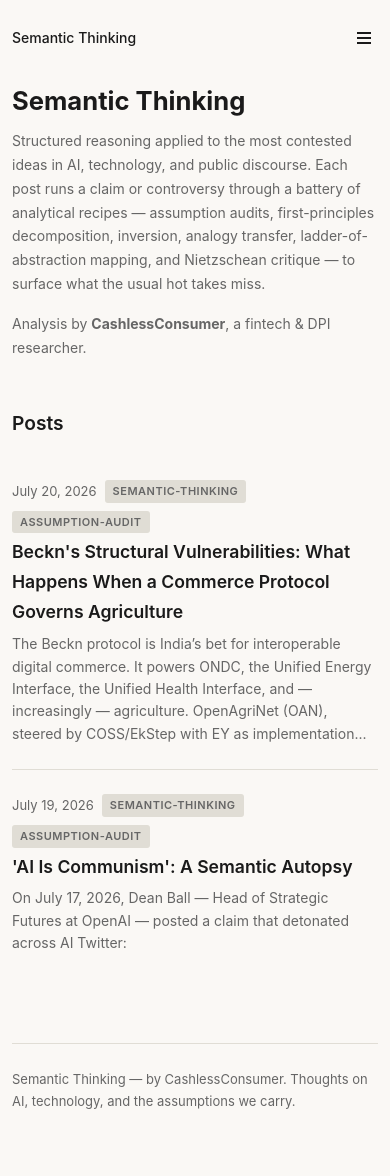
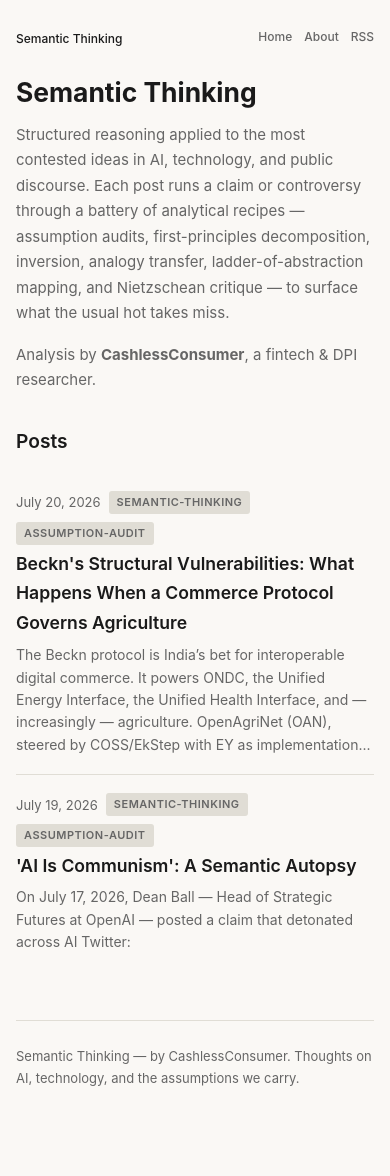
Before and after one commit to CCAgentOrg/semantic-thinking, a Jekyll site: the page built from index.html, in a window 390 px wide. Built offline with Jekyll 4.4.1, drawn with Linux system fonts in a browser that asks for light colours; the list of posts is cut into pages by our own code.

Commit message:
Make blog responsive: add mobile breakpoints, image zoom modal, lazy loading, table scroll, dark mode image borders, accessibility improvements

```diff
--- a/_layouts/default.html
+++ b/_layouts/default.html
@@ -18,6 +18,7 @@
       --bg-card: #fff;
       --font: -apple-system, BlinkMacSystemFont, "Segoe UI", system-ui, sans-serif;
       --font-mono: "SF Mono", "Cascadia Code", Consolas, monospace;
+      --image-border: transparent;
     }
     @media (prefers-color-scheme: dark) {
       :root {
@@ -28,6 +29,7 @@
         --accent: #60a5fa;
         --accent-hover: #93c5fd;
         --bg-card: #1a1a18;
+        --image-border: #333;
       }
     }
     * { box-sizing: border-box; margin: 0; padding: 0; }
@@ -42,14 +44,30 @@
     .container {
       max-width: 680px;
       margin: 0 auto;
-      padding: 60px 24px 80px;
+      padding: 40px 24px 80px;
+    }
+    @media (max-width: 480px) {
+      .container { padding: 24px 16px 64px; }
+    }
+
+    /* Navigation */
+    .nav-toggle {
+      display: none;
+    }
+    .nav-toggle-label {
+      display: none;
+      cursor: pointer;
+      font-size: 20px;
+      color: var(--fg);
+      padding: 4px;
+      user-select: none;
+      line-height: 1;
     }
     nav {
       display: flex;
       gap: 24px;
-      margin-bottom: 48px;
+      margin-bottom: 32px;
       align-items: center;
-      flex-wrap: wrap;
     }
     nav a {
       color: var(--fg-muted);
@@ -59,29 +77,45 @@
       transition: color 0.15s;
     }
     nav a:hover { color: var(--accent); }
-    nav a.active { color: var(--fg); }
     nav .site-title {
       font-weight: 700;
       font-size: 16px;
       color: var(--fg);
       margin-right: auto;
     }
-    /* Mobile nav toggle */
-    .nav-toggle {
-      display: none;
-      background: none;
-      border: none;
-      cursor: pointer;
-      padding: 4px;
-      color: var(--fg);
+    @media (max-width: 600px) {
+      nav {
+        flex-wrap: wrap;
+        gap: 12px;
+      }
+      nav a:not(.site-title) {
+        font-size: 13px;
+      }
     }
-    .nav-toggle svg { display: block; }
+    @media (max-width: 480px) {
+      nav {
+        margin-bottom: 24px;
+      }
+      .site-title { font-size: 15px; }
+      nav a:not(.site-title) {
+        font-size: 12px;
+      }
+    }
+
+    /* Typography */
     h1 { font-size: 1.8rem; font-weight: 700; line-height: 1.3; margin-bottom: 8px; }
     h2 { font-size: 1.35rem; margin-top: 32px; margin-bottom: 12px; font-weight: 600; }
     h3 { font-size: 1.1rem; margin-top: 24px; margin-bottom: 8px; font-weight: 600; }
     p { margin-bottom: 16px; }
     a { color: var(--accent); text-decoration: none; }
     a:hover { color: var(--accent-hover); text-decoration: underline; }
+    @media (max-width: 480px) {
+      h1 { font-size: 1.5rem; }
+      h2 { font-size: 1.2rem; }
+      body { font-size: 15px; }
+    }
+
+    /* Home page post list */
     .post-list { list-style: none; margin: 0; padding: 0; }
     .post-list li {
       padding: 24px 0;
@@ -115,6 +149,14 @@
     .home-intro { margin-bottom: 48px; }
     .home-intro h1 { font-size: 2rem; margin-bottom: 12px; }
     .home-intro p { color: var(--fg-muted); font-size: 15px; line-height: 1.7; }
+    @media (max-width: 480px) {
+      .home-intro { margin-bottom: 32px; }
+      .home-intro h1 { font-size: 1.65rem; }
+      .post-list li { padding: 18px 0; }
+      .post-title { font-size: 1.1rem; }
+    }
+
+    /* Post content */
     .post-content { max-width: 680px; }
     .post-content h1 { margin-top: 40px; }
     .post-content h2 { border-bottom: 1px solid var(--border); padding-bottom: 6px; }
@@ -125,6 +167,11 @@
       padding: 2px 6px;
       border-radius: 3px;
       border: 1px solid var(--border);
+      word-break: break-word;
+    }
+    .post-content pre {
+      overflow-x: auto;
+      -webkit-overflow-scrolling: touch;
     }
     .post-content pre code {
       display: block;
@@ -144,76 +191,95 @@
       color: var(--fg-muted);
       font-style: italic;
     }
-    /* Image container with zoom capability */
-    .post-content .img-wrap {
-      margin: 16px 0;
-      border-radius: 6px;
+
+    /* Images */
+    .post-content .image-wrapper {
+      position: relative;
+      margin: 20px 0;
+      border-radius: 8px;
       overflow: hidden;
-      background: var(--bg-card);
-      border: 1px solid var(--border);
-      transition: border-color 0.2s;
+      cursor: zoom-in;
     }
-    .post-content .img-wrap:hover {
-      border-color: var(--accent);
-    }
-    .post-content .img-wrap img {
+    .post-content .image-wrapper img {
       display: block;
       width: 100%;
       height: auto;
-      max-width: 100%;
-      cursor: zoom-in;
-      margin: 0;
-      border-radius: 0;
+      border-radius: 8px;
+      border: 1px solid var(--image-border);
+      transition: opacity 0.3s ease;
     }
-    .post-content img:not(.img-wrap img) {
+    .post-content .image-wrapper img.loading {
+      opacity: 0;
+    }
+    .post-content .image-wrapper img.loaded {
+      opacity: 1;
+    }
+    .post-content p > img,
+    .post-content img:not(.image-wrapper img) {
       max-width: 100%;
       height: auto;
-      border-radius: 6px;
+      border-radius: 8px;
+      border: 1px solid var(--image-border);
       margin: 16px 0;
+      display: block;
     }
-    /* Lightbox overlay */
-    .lightbox {
+    .post-content .image-caption {
+      font-size: 13px;
+      color: var(--fg-muted);
+      text-align: center;
+      margin-top: 4px;
+      line-height: 1.4;
+    }
+
+    /* Image lightbox modal */
+    .image-modal {
       display: none;
       position: fixed;
-      z-index: 9999;
-      top: 0; left: 0;
-      width: 100vw; height: 100vh;
+      z-index: 1000;
+      inset: 0;
       background: rgba(0,0,0,0.88);
       cursor: zoom-out;
       align-items: center;
       justify-content: center;
       padding: 24px;
     }
-    .lightbox.active { display: flex; }
-    .lightbox img {
+    .image-modal.active {
+      display: flex;
+    }
+    .image-modal img {
       max-width: 100%;
-      max-height: 100%;
+      max-height: 90vh;
       object-fit: contain;
       border-radius: 4px;
-      box-shadow: 0 0 40px rgba(0,0,0,0.4);
+      box-shadow: 0 4px 40px rgba(0,0,0,0.4);
     }
-    /* Table scroll wrapper */
-    .table-wrap {
+
+    /* Tables */
+    .table-wrapper {
       overflow-x: auto;
       -webkit-overflow-scrolling: touch;
       margin: 16px 0;
       border-radius: 6px;
       border: 1px solid var(--border);
     }
+    .table-wrapper table {
+      width: 100%;
+      border-collapse: collapse;
+      font-size: 14px;
+      margin: 0;
+      min-width: 500px;
+    }
     .post-content table {
       width: 100%;
       border-collapse: collapse;
+      margin: 16px 0;
       font-size: 14px;
-      min-width: 480px;
-    }
-    .table-wrap table {
-      margin: 0;
-      border: none;
     }
     .post-content th, .post-content td {
       padding: 8px 12px;
       border: 1px solid var(--border);
       text-align: left;
+      vertical-align: top;
     }
     .post-content th { background: var(--bg-card); font-weight: 600; }
     .post-content hr { border: none; border-top: 1px solid var(--border); margin: 32px 0; }
@@ -236,71 +302,29 @@
       font-size: 13px;
       color: var(--fg-muted);
     }
-    /* Responsive breakpoints */
-    @media (max-width: 640px) {
-      .container {
-        padding: 32px 16px 64px;
-      }
-      nav {
-        gap: 0;
-        margin-bottom: 32px;
-      }
-      .nav-toggle { display: flex; }
-      .nav-links {
-        display: none;
-        width: 100%;
-        flex-direction: column;
-        gap: 12px;
-        padding: 16px 0 8px;
-        border-top: 1px solid var(--border);
-        margin-top: 8px;
-      }
-      .nav-links.open { display: flex; }
-      .nav-links a { font-size: 15px; padding: 4px 0; }
-      h1 { font-size: 1.5rem; }
-      h2 { font-size: 1.2rem; }
-      .home-intro h1 { font-size: 1.6rem; }
-      .home-intro p { font-size: 14px; }
-      .post-title { font-size: 1.1rem; }
-      .post-content { font-size: 15px; }
-      .post-content blockquote {
-        padding-left: 12px;
-        margin-left: 0;
-      }
-      .post-content pre code {
-        font-size: 12px;
-        padding: 12px;
-      }
-      .pagination {
-        flex-direction: column;
-        gap: 12px;
-        align-items: center;
-      }
+    @media (max-width: 480px) {
+      footer { margin-top: 48px; }
     }
-    @media (max-width: 400px) {
-      .container { padding: 24px 12px 48px; }
-      h1 { font-size: 1.3rem; }
-      .post-content { font-size: 14px; }
-      .post-content code { font-size: 13px; }
+
+    /* Utility classes */
+    .sr-only {
+      position: absolute;
+      width: 1px;
+      height: 1px;
+      overflow: hidden;
+      clip: rect(0,0,0,0);
+      white-space: nowrap;
+      border: 0;
     }
   </style>
 </head>
 <body>
   <div class="container">
-    <nav>
+    <nav role="navigation" aria-label="Main">
       <span class="site-title"><a href="{{ '/' | relative_url }}" style="color:var(--fg);text-decoration:none;">{{ site.title }}</a></span>
-      <button class="nav-toggle" onclick="toggleNav()" aria-label="Toggle navigation">
-        <svg width="20" height="20" viewBox="0 0 20 20" fill="none" stroke="currentColor" stroke-width="2">
-          <line x1="3" y1="5" x2="17" y2="5"/>
-          <line x1="3" y1="10" x2="17" y2="10"/>
-          <line x1="3" y1="15" x2="17" y2="15"/>
-        </svg>
-      </button>
-      <div class="nav-links" id="navLinks">
-        <a href="{{ '/' | relative_url }}">Home</a>
-        <a href="{{ '/about/' | relative_url }}">About</a>
-        <a href="{{ '/feed.xml' | relative_url }}">RSS</a>
-      </div>
+      <a href="{{ '/' | relative_url }}">Home</a>
+      <a href="{{ '/about/' | relative_url }}">About</a>
+      <a href="{{ '/feed.xml' | relative_url }}">RSS</a>
     </nav>
     {{ content }}
     <footer>
@@ -308,78 +332,54 @@
     </footer>
   </div>
 
-  <div class="lightbox" id="lightbox" onclick="closeLightbox()">
-    <img id="lightboxImg" src="" alt="">
+  <!-- Image lightbox -->
+  <div id="imageModal" class="image-modal" role="dialog" aria-modal="true" aria-label="Enlarged diagram" onclick="closeModal()">
+    <img id="modalImage" src="" alt="Enlarged view">
   </div>
 
   <script>
-    // Mobile nav toggle
-    function toggleNav() {
-      document.getElementById('navLinks').classList.toggle('open');
-    }
+    (function() {
+      const modal = document.getElementById('imageModal');
+      const modalImg = document.getElementById('modalImage');
 
-    // Image lightbox: click any post image to zoom
-    (function() {
-      var lightbox = document.getElementById('lightbox');
-      var lightboxImg = document.getElementById('lightboxImg');
-      var images = document.querySelectorAll('.post-content img');
-      for (var i = 0; i < images.length; i++) {
-        (function(img) {
-          // Skip already-wrapped images or ones in tables
-          if (img.closest('.img-wrap') || img.closest('.table-wrap')) return;
+      // Lazy-load images and make them clickable for zoom
+      document.querySelectorAll('.post-content img').forEach(function(img) {
+        // Skip images already wrapped
+        if (img.closest('.image-wrapper')) return;
+
+        // Lazy loading
+        if ('loading' in HTMLImageElement.prototype) {
+          img.loading = 'lazy';
+        }
+
+        // Click-to-zoom for diagrams (images wider than 400px)
+        if (img.naturalWidth > 400 || img.getAttribute('src').indexOf('.png') > -1) {
+          img.style.cursor = 'zoom-in';
           img.addEventListener('click', function(e) {
-            if (lightbox) {
-              lightboxImg.src = img.src;
-              lightboxImg.alt = img.alt;
-              lightbox.classList.add('active');
-            }
+            e.stopPropagation();
+            openModal(img.src);
           });
-        })(images[i]);
+        }
+      });
+
+      function openModal(src) {
+        modalImg.src = src;
+        modal.classList.add('active');
+        document.body.style.overflow = 'hidden';
       }
 
-      function closeLightbox() {
-        lightbox.classList.remove('active');
-      }
+      window.closeModal = function() {
+        modal.classList.remove('active');
+        document.body.style.overflow = '';
+      };
 
-      // Close lightbox on Escape
+      // Close on Escape key
       document.addEventListener('keydown', function(e) {
-        if (e.key === 'Escape' && lightbox.classList.contains('active')) {
-          closeLightbox();
+        if (e.key === 'Escape' && modal.classList.contains('active')) {
+          closeModal();
         }
       });
     })();
-
-    // Responsive table wraps
-    (function() {
-      var tables = document.querySelectorAll('.post-content table');
-      for (var i = 0; i < tables.length; i++) {
-        var wrap = document.createElement('div');
-        wrap.className = 'table-wrap';
-        tables[i].parentNode.insertBefore(wrap, tables[i]);
-        wrap.appendChild(tables[i]);
-      }
-    })();
-
-    // Lazy-load images that are below the fold
-    (function() {
-      if ('IntersectionObserver' in window) {
-        var lazyImgs = document.querySelectorAll('.post-content img[loading]');
-        // Also wrap large image containers for responsive behavior
-        var allImgs = document.querySelectorAll('.post-content img:not(.img-wrap img):not(a img)');
-        for (var i = 0; i < allImgs.length; i++) {
-          allImgs[i].setAttribute('loading', 'lazy');
-        }
-      }
-    })();
-
-    // Close mobile nav when clicking outside
-    document.addEventListener('click', function(e) {
-      var nav = document.querySelector('nav');
-      var links = document.getElementById('navLinks');
-      if (nav && !nav.contains(e.target) && links.classList.contains('open')) {
-        links.classList.remove('open');
-      }
-    });
   </script>
 </body>
 </html>
```
